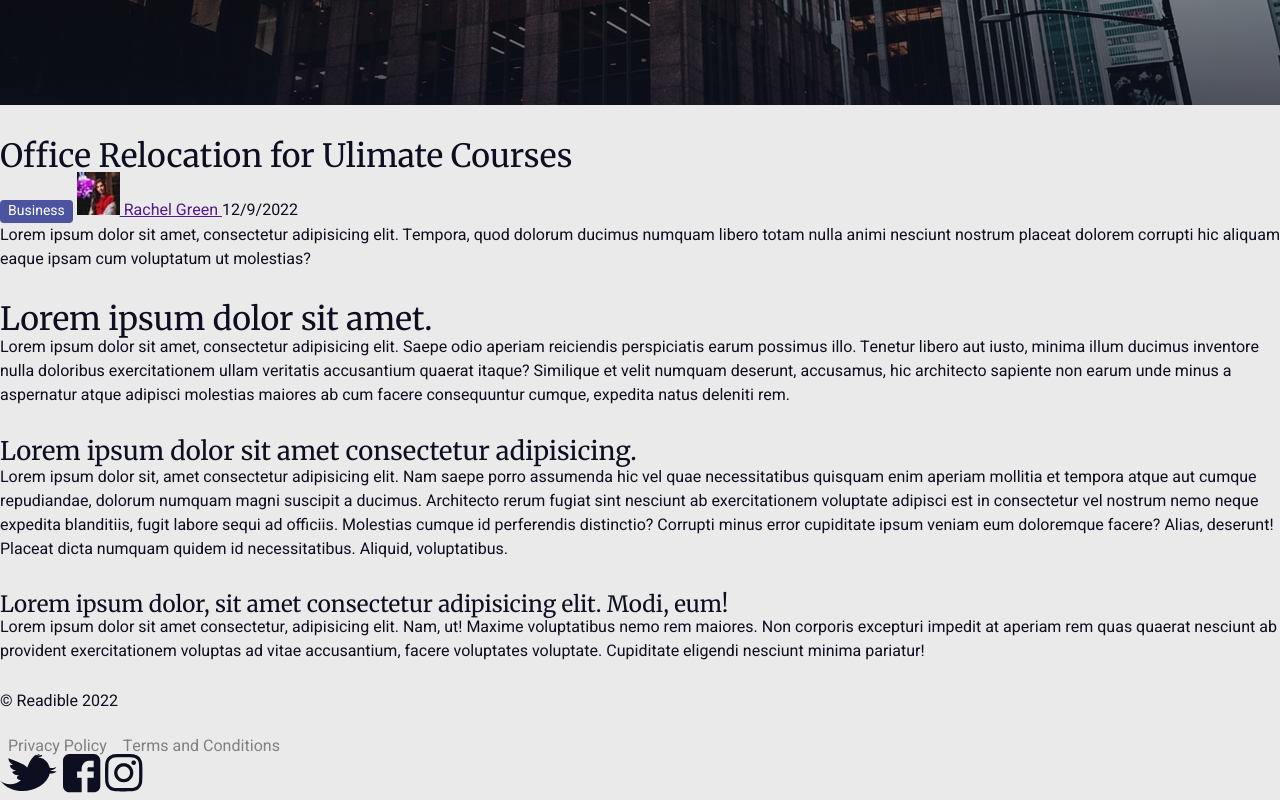
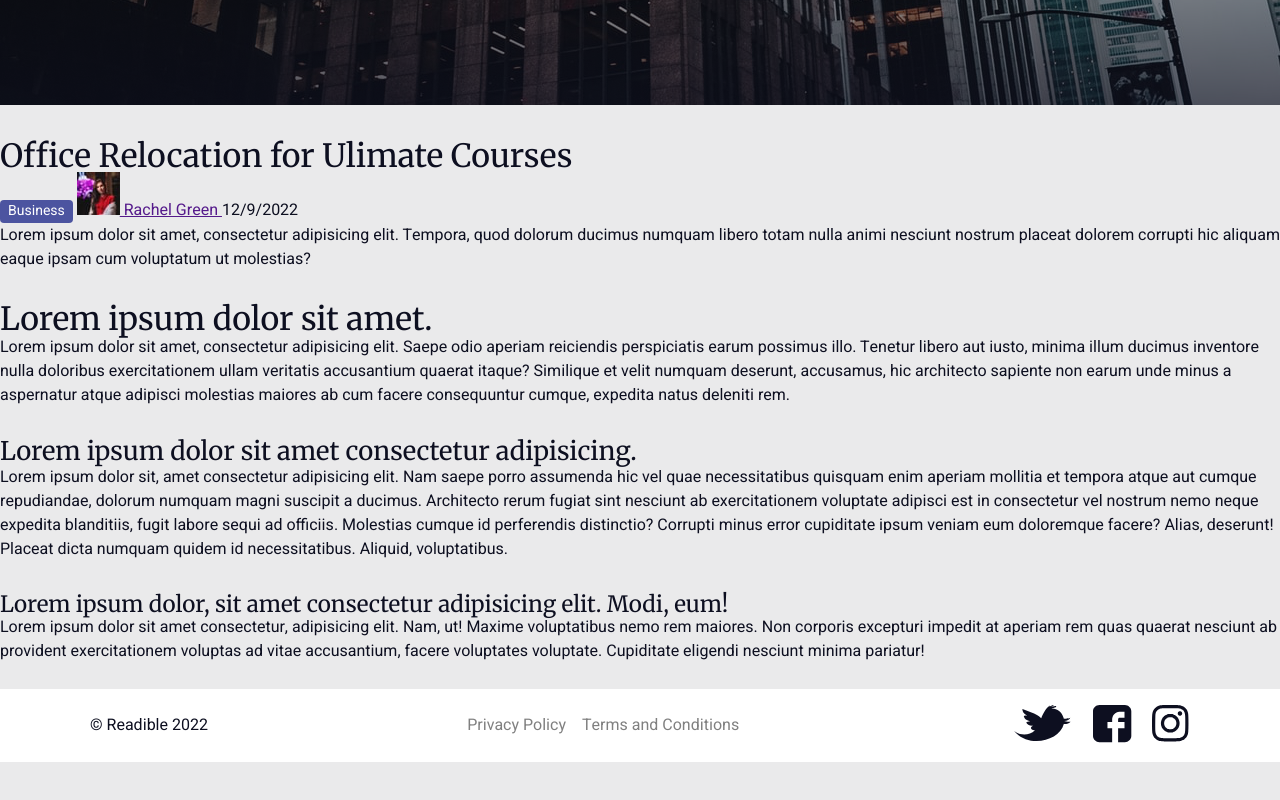
Before and after one commit to nirajguptasde/readible, a website: page article.html in a window 1280 px wide. Shown: the part 368-1168 px from the top of the page. After the commit the page ends 1130 px from the top, so only its background shows below. Drawn offline with Linux system fonts and the light colour scheme; files whose address does not match are found by name.

Commit message:
footer done

```diff
--- a/article.html
+++ b/article.html
@@ -122,13 +122,13 @@
         </article>
       </main>
 
-      <footer>
+      <footer class="footer-main">
+        <div class="wrapper">
           <p>&copy; Readible 2022</p>
           <nav class="nav-legal nav-horizontal">
             <a href="#">Privacy Policy</a>
             <a href="#">Terms and Conditions</a>
           </nav>
-
           <section>
             <a class="icon" href="#" aria-label="Follow us on Twitter"
               ><img
@@ -145,6 +145,7 @@
               ><img src="./assets/icons/instagram.svg" alt="instagram logo"
             /></a>
           </section>
+        </div>
       </footer>
     </div>
     <!-- container ends here-->
--- a/styles/style.css
+++ b/styles/style.css
@@ -2,6 +2,7 @@
 * fonts and typography
 * Common elements
 * header
+* footer
 **/
 
 /* fonts and typography */
@@ -116,3 +117,25 @@ p {
   background-color: #fff;
   padding: 1rem 0px;
 }
+
+/***** footer *****/
+
+.footer-main {
+  background-color: #fff;
+  padding: 1rem 0px;
+}
+
+.footer-main .wrapper {
+  display: flex;
+  align-items: center;
+  justify-content: space-between;
+  flex-wrap: wrap;
+}
+
+.footer-main .wrapper p {
+  margin: 0;
+}
+
+.footer-main .icon {
+  margin-left: 1rem;
+}
```
Also changed, not shown: landing.html (+3 -1 lines). Lines whose indentation alone changed are shown as unchanged.
